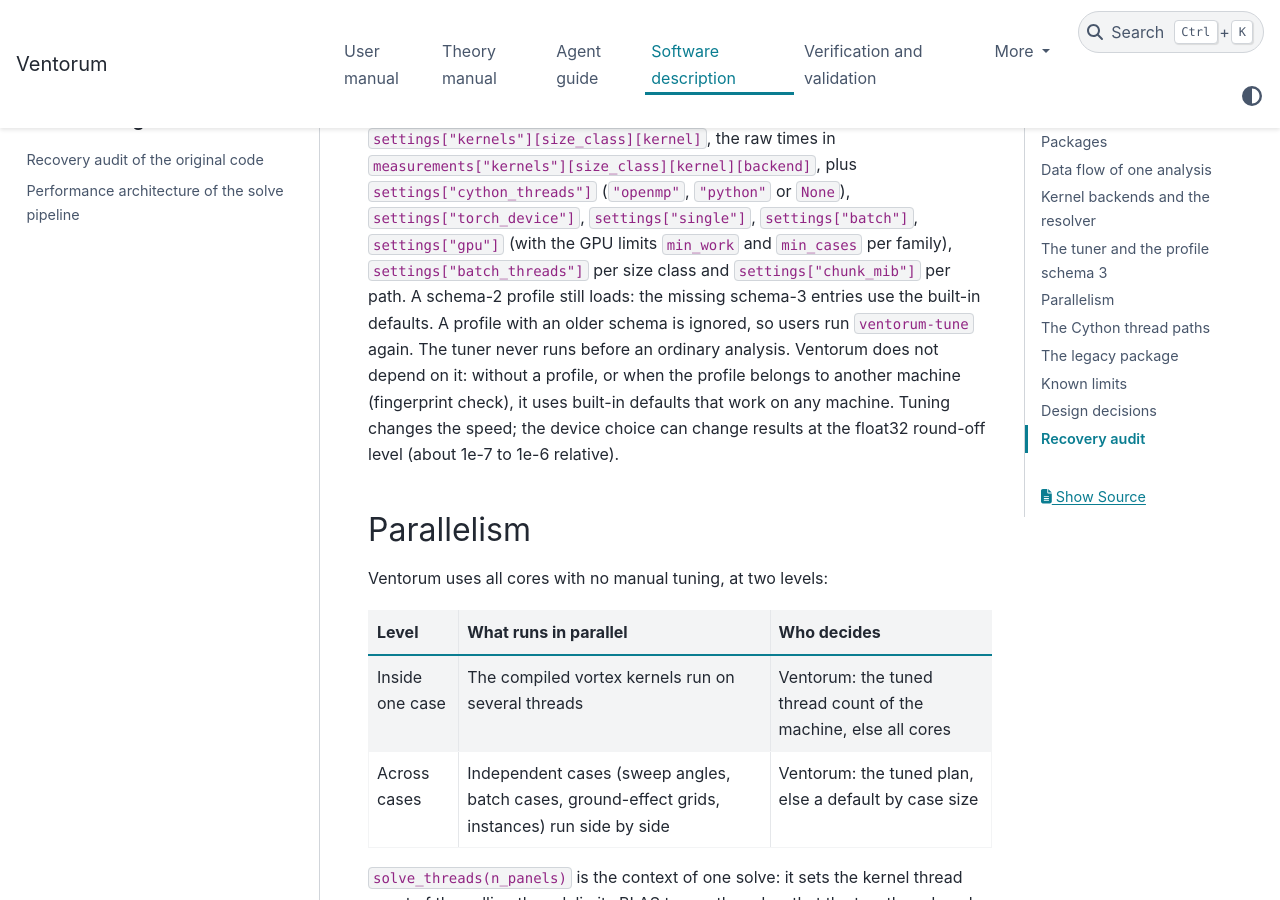
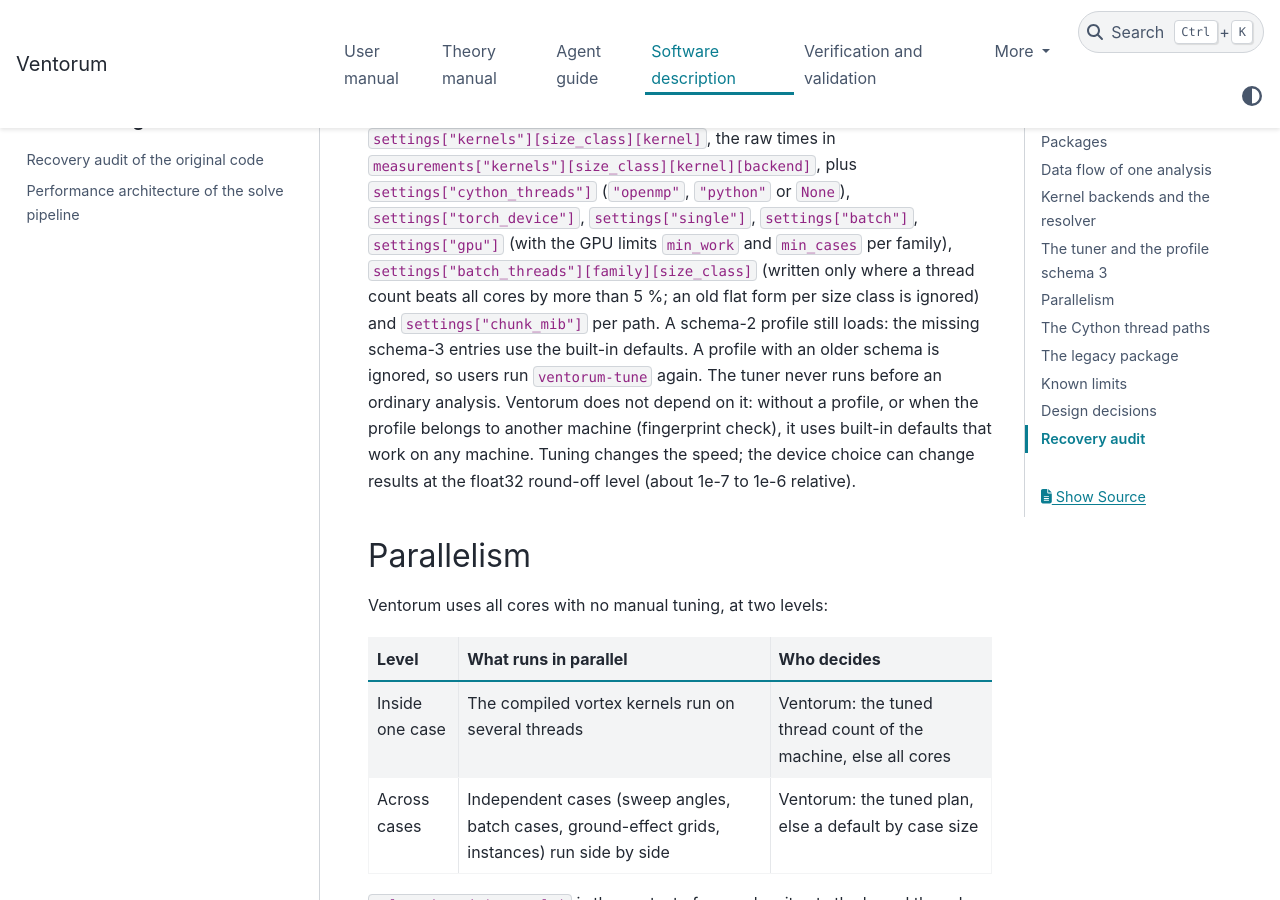
Before and after one commit to manrd/Ventorum, a Sphinx documentation site: the page built from docs/design/index.md, in a window 1280 px wide and 900 px high, scrolled down 3342 px. Built offline with Sphinx 7.4.7 and the PyData theme 0.15.4, drawn with Linux system fonts in a browser that asks for light colours.

Commit message:
Describe the batch threads per solver family in the design pages
The tuner now writes batch_threads per solver family and size class.
The design pages still described the old form per size class.

Co-Authored-By: Claude Opus 5.5 <noreply@anthropic.com>

```diff
--- a/docs/design/index.md
+++ b/docs/design/index.md
@@ -58,7 +58,7 @@ ventorum-tune path       # prints the profile file path
 
 The tuner (`hardware/tuner.py`) measures in this order. First, for each size class (small, medium, large unless `quick=True`), it times each available backend for each of the four kernels directly, with all cores. It skips numpy at medium and large when a compiled backend exists. Within 3 % of the fastest, Numba wins, then Cython, then PyTorch, then numpy. Next, with the selected backends active, it measures the best thread count for one case alone, and the best split of the cores for batches. It also records the GPUs that it finds and the torch device of the run.
 
-The profile (schema 3, `SCHEMA_VERSION = 3`) stores the choices in `settings["kernels"][size_class][kernel]`, the raw times in `measurements["kernels"][size_class][kernel][backend]`, plus `settings["cython_threads"]` (`"openmp"`, `"python"` or `None`), `settings["torch_device"]`, `settings["single"]`, `settings["batch"]`, `settings["gpu"]` (with the GPU limits `min_work` and `min_cases` per family), `settings["batch_threads"]` per size class and `settings["chunk_mib"]` per path. A schema-2 profile still loads: the missing schema-3 entries use the built-in defaults. A profile with an older schema is ignored, so users run `ventorum-tune` again. The tuner never runs before an ordinary analysis. Ventorum does not depend on it: without a profile, or when the profile belongs to another machine (fingerprint check), it uses built-in defaults that work on any machine. Tuning changes the speed; the device choice can change results at the float32 round-off level (about 1e-7 to 1e-6 relative).
+The profile (schema 3, `SCHEMA_VERSION = 3`) stores the choices in `settings["kernels"][size_class][kernel]`, the raw times in `measurements["kernels"][size_class][kernel][backend]`, plus `settings["cython_threads"]` (`"openmp"`, `"python"` or `None`), `settings["torch_device"]`, `settings["single"]`, `settings["batch"]`, `settings["gpu"]` (with the GPU limits `min_work` and `min_cases` per family), `settings["batch_threads"][family][size_class]` (written only where a thread count beats all cores by more than 5 %; an old flat form per size class is ignored) and `settings["chunk_mib"]` per path. A schema-2 profile still loads: the missing schema-3 entries use the built-in defaults. A profile with an older schema is ignored, so users run `ventorum-tune` again. The tuner never runs before an ordinary analysis. Ventorum does not depend on it: without a profile, or when the profile belongs to another machine (fingerprint check), it uses built-in defaults that work on any machine. Tuning changes the speed; the device choice can change results at the float32 round-off level (about 1e-7 to 1e-6 relative).
 
 ## Parallelism
 
```
Also changed, not shown: docs/design/performance_architecture.md (+1 -1 lines).
